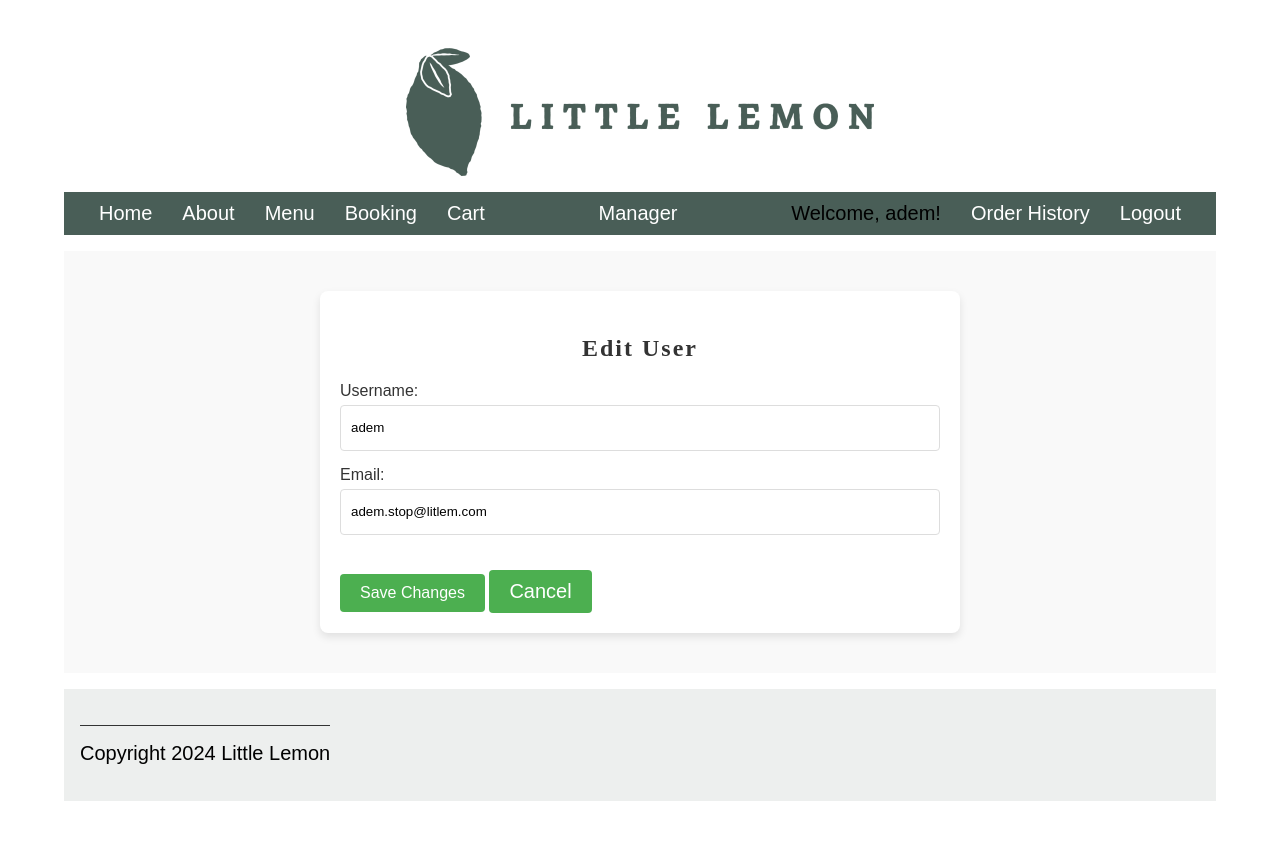
After one commit to vamshiachavelli/littlelemon, a Django app: page /edit_user/3/ in a window 1280 px wide. The commit adds this page. Run offline with Django 5.2, Linux system fonts and the light colour scheme; a user stored in the database is signed in; data comes from the database, SQL or seed files in the repository; both versions use the stored data as it was after the commit.

Commit message:
custome edit, delete, view

```diff
--- a/restaurant/urls.py
+++ b/restaurant/urls.py
@@ -52,6 +52,9 @@ urlpatterns = [
     path('home-clear-manager/', views.home_clear_manager, name='home_clear_manager'),
     path('delivery-crew-list/', views.delivery_crew_list, name='delivery_crew_list'),
     path('remove-delivery-crew/<int:user_id>/', views.remove_delivery_crew, name='remove_delivery_crew'),
+    path('delete_user/<int:user_id>/', views.delete_user_view, name='delete_user'),
+    path('edit_user/<int:user_id>/', views.edit_user_view, name='edit_user'),
+
 
     path('', include(router.urls)),
 
--- a/restaurant/views.py
+++ b/restaurant/views.py
@@ -128,6 +128,30 @@ def user_list_view(request):
     else:
         return render(request, 'login.html', {'error': 'You must be logged in to view this page.'})
 
+@login_required
+@superuser_or_multiple_groups_required(['manager', 'Admin'])
+def delete_user_view(request, user_id):
+    """Delete a user if the current user has the required permissions."""
+    user = get_object_or_404(User, id=user_id)
+    user.delete()
+    return redirect('user_list')
+
+@login_required
+@superuser_or_multiple_groups_required(['manager', 'Admin'])
+def edit_user_view(request, user_id):
+    """Edit a user's details if the current user has the required permissions."""
+    user = get_object_or_404(User, id=user_id)
+
+    if request.method == 'POST':
+        # Update user details from form data
+        user.username = request.POST.get('username')
+        user.email = request.POST.get('email')
+        user.save()
+        return redirect('user_list')  # Redirect to user list after saving
+
+    # Render the edit user form with current user data pre-filled
+    return render(request, 'edit_user.html', {'user': user})
+
 #=======================================================================================================
 # Menu Features
 #=======================================================================================================
@@ -149,6 +173,7 @@ def menu(request): #any one can see whole menu page
         else:
             cart_items = CartItem.objects.none()  # Empty QuerySet if no cart_id in session
             cart_item_ids = set()
+    is_manager_or_superuser = request.user.is_superuser or request.user.groups.filter(name__in=['manager']).exists()
 
     categories = Menu.objects.values('category').distinct()  # Get distinct categories
     menu_items = Menu.objects.all()  # Get all menu items
@@ -157,6 +182,8 @@ def menu(request): #any one can see whole menu page
         'categories': categories,
         'cart_items': cart_items,  # Pass the cart items to the template
         'cart_item_ids': cart_item_ids,  # Pass the set of item ids that are in the cart
+        'is_manager_or_superuser': is_manager_or_superuser,
+
     })
 
 # Single Menu Item View
--- a/static/css/style.css
+++ b/static/css/style.css
@@ -992,14 +992,129 @@ footer p {
 }
 
 /* Group Details Page */
+/* Main Container Styling */
 .group-detail-container {
-  max-width: 900px;
+  padding: 40px;
+  max-width: 600px;
   margin: 0 auto;
-  background-color: white;
-  padding: 20px;
+  background-color: #f9fafc;
   border-radius: 8px;
+  box-shadow: 0 4px 12px rgba(0, 0, 0, 0.1);
+}
+
+/* Page Heading */
+.page-heading {
+  font-size: 28px;
+  color: #333;
+  font-weight: 700;
+  text-align: center;
+  margin-bottom: 30px;
+}
+
+/* Form Group Styling */
+.form-group {
+  margin-bottom: 20px;
+}
+
+.form-group label {
+  font-size: 16px;
+  font-weight: 500;
+  color: #444;
+  margin-bottom: 10px;
+  display: block;
+}
+
+/* Input Field Styling */
+.input-field {
+  width: 100%;
+  padding: 12px;
+  font-size: 16px;
+  border: 1px solid #ccc;
+  border-radius: 4px;
+  transition: border-color 0.3s ease;
+}
+
+.input-field:focus {
+  border-color: #4CAF50;
+  outline: none;
+}
+
+/* Permissions Checkboxes - Card Style */
+.permissions-checkboxes {
+  display: grid;
+  grid-template-columns: repeat(auto-fit, minmax(220px, 1fr));
+  gap: 15px;
+  margin-top: 20px;
+}
+
+.checkbox-container {
+  background-color: #f1f5f8;
+  padding: 15px;
+  border-radius: 6px;
   box-shadow: 0 4px 8px rgba(0, 0, 0, 0.1);
-}
+  transition: transform 0.2s ease, box-shadow 0.2s ease;
+  display: flex;
+  align-items: center;
+  cursor: pointer;
+}
+
+.checkbox-container:hover {
+  transform: translateY(-4px);
+  box-shadow: 0 6px 12px rgba(0, 0, 0, 0.15);
+}
+
+.checkbox-container input[type="checkbox"] {
+  margin-right: 12px;
+  width: 18px;
+  height: 18px;
+  accent-color: #4CAF50;
+  cursor: pointer;
+}
+
+.checkbox-container label {
+  font-size: 16px;
+  color: #333;
+  font-weight: 500;
+  cursor: pointer;
+}
+
+/* Responsive Design */
+@media (max-width: 768px) {
+  .permissions-checkboxes {
+      grid-template-columns: 1fr;
+  }
+}
+
+
+/* Submit Button Styling */
+.submit-btn {
+  width: 100%;
+  padding: 14px 0;
+  font-size: 16px;
+  color: #fff;
+  background-color: #4CAF50;
+  border: none;
+  border-radius: 4px;
+  font-weight: 600;
+  cursor: pointer;
+  transition: background-color 0.3s ease;
+}
+
+.submit-btn:hover {
+  background-color: #45a049;
+}
+
+/* Responsive Design */
+@media (max-width: 768px) {
+  .group-detail-container {
+      padding: 20px;
+  }
+
+  .permissions-checkboxes {
+      grid-template-columns: 1fr;
+  }
+}
+
 
 .permissions-section, .users-section {
   margin-bottom: 30px;
@@ -1988,6 +2088,183 @@ margin-top: 20px;
   padding: 8px;
   font-size: 14px;
 }
+
+/* General Section Styling */
+.user-section {
+  padding: 40px;
+  background-color: #f9f9f9;
+  display: flex;
+  justify-content: center;
+  align-items: center;
+}
+
+.user-content {
+  max-width: 800px;
+  width: 100%;
+  background-color: #ffffff;
+  border-radius: 8px;
+  box-shadow: 0 4px 8px rgba(0, 0, 0, 0.1);
+  padding: 20px;
+}
+
+/* Heading Styling */
+.user-heading {
+  text-align: center;
+  color: #333333;
+  font-size: 24px;
+  margin-bottom: 20px;
+  font-weight: 600;
+}
+
+/* Table Styling */
+.user-table {
+  width: 100%;
+  border-collapse: collapse;
+}
+
+.user-table thead {
+  background-color: #4CAF50;
+  color: white;
+}
+
+.user-table th,
+.user-table td {
+  padding: 12px;
+  text-align: left;
+  border-bottom: 1px solid #dddddd;
+}
+
+.user-table tbody tr:nth-child(even) {
+  background-color: #f2f2f2;
+}
+
+/* Button Styling */
+.delete-button {
+  background-color: #ff4d4d;
+  color: white;
+  border: none;
+  padding: 8px 12px;
+  border-radius: 4px;
+  cursor: pointer;
+  font-size: 14px;
+  transition: background-color 0.3s ease;
+}
+
+.delete-button:hover {
+  background-color: #cc0000;
+}
+
+.cta-button {
+  display: inline-block;
+  background-color: #4CAF50;
+  color: white;
+  padding: 10px 20px;
+  margin-top: 20px;
+  border-radius: 4px;
+  text-align: center;
+  text-decoration: none;
+  transition: background-color 0.3s ease;
+}
+
+.cta-button:hover {
+  background-color: #45a049;
+}
+
+/* Mobile Responsive */
+@media (max-width: 600px) {
+  .user-content {
+      padding: 15px;
+  }
+
+  .user-table th,
+  .user-table td {
+      padding: 10px;
+  }
+
+  .user-heading {
+      font-size: 20px;
+  }
+
+  .cta-button, .delete-button {
+      font-size: 12px;
+      padding: 8px 10px;
+  }
+}
+.edit-section {
+  padding: 40px;
+  background-color: #f9f9f9;
+  display: flex;
+  justify-content: center;
+  align-items: center;
+}
+
+.edit-content {
+  max-width: 600px;
+  width: 100%;
+  background-color: #ffffff;
+  border-radius: 8px;
+  box-shadow: 0 4px 8px rgba(0, 0, 0, 0.1);
+  padding: 20px;
+}
+
+.edit-heading {
+  text-align: center;
+  color: #333333;
+  font-size: 24px;
+  margin-bottom: 20px;
+  font-weight: 600;
+}
+
+.form-group {
+  margin-bottom: 15px;
+}
+
+.form-group label {
+  display: block;
+  font-weight: 500;
+  color: #333333;
+  margin-bottom: 5px;
+}
+
+.form-group input[type="text"],
+.form-group input[type="email"] {
+  width: 100%;
+  padding: 10px;
+  border: 1px solid #dddddd;
+  border-radius: 4px;
+}
+
+.save-button {
+  background-color: #4CAF50;
+  color: white;
+  border: none;
+  padding: 10px 20px;
+  border-radius: 4px;
+  cursor: pointer;
+  font-size: 16px;
+  transition: background-color 0.3s ease;
+}
+
+.save-button:hover {
+  background-color: #45a049;
+}
+/* Edit Button Styling */
+.edit-button {
+  background-color: #4CAF50; /* Green color for edit */
+  color: white;
+  border: none;
+  padding: 8px 12px;
+  border-radius: 4px;
+  cursor: pointer;
+  font-size: 14px;
+  transition: background-color 0.3s ease;
+  text-decoration: none; /* Remove underline if it's a link */
+}
+
+.edit-button:hover {
+  background-color: #45a049; /* Darker green on hover */
+}
+
 /* Responsive Design */
 @media (max-width: 768px) {
   .manage-content {
--- /dev/null
+++ b/templates/edit_user.html
@@ -0,0 +1,33 @@
+{% extends 'base.html' %} {% block title %}Edit User - Little Lemon{% endblock%}
+{% block content %}
+<section class="edit-section">
+  <div class="edit-content">
+    <h1 class="edit-heading">Edit User</h1>
+    <form method="post">
+      {% csrf_token %}
+      <div class="form-group">
+        <label for="username">Username:</label>
+        <input
+          type="text"
+          name="username"
+          id="username"
+          value="{{ user.username }}"
+          required
+        />
+      </div>
+      <div class="form-group">
+        <label for="email">Email:</label>
+        <input
+          type="email"
+          name="email"
+          id="email"
+          value="{{ user.email }}"
+          required
+        />
+      </div>
+      <button type="submit" class="save-button">Save Changes</button>
+      <a href="{% url 'user_list' %}" class="cta-button">Cancel</a>
+    </form>
+  </div>
+</section>
+{% endblock %}
--- a/templates/menu.html
+++ b/templates/menu.html
@@ -64,7 +64,7 @@ Lemon{% endblock %} {% block content %}
           <button type="submit" class="add-to-cart-button">Add to Cart</button>
         </form>
 
-        {% if request.user.is_superuser %}
+        {% if is_manager_or_superuser %}
         <div class="remove-delete">
           <form
             method="POST"
--- a/templates/order_history.html
+++ b/templates/order_history.html
@@ -10,8 +10,8 @@ Little Lemon{%endblock%} {% block content %}
       <h3>Order ID: {{ order.id }}</h3>
       <p><strong>Date:</strong> {{ order.date }}</p>
       <p>
-        <strong>Status:</strong> {% if order.status %}Completed{% else
-        %}Pending{% endif %}
+        <strong>Status:</strong> {% if order.status %} Completed
+        {%else%}Pending{% endif %}
       </p>
       <p><strong>Total Cost:</strong> ${{ order.total }}</p>
 
```
Also changed, not shown: other parts of static/css/style.css (+62 -77 lines), templates/manage_groups.html (+6 -5 lines), templates/user_list.html (+12 -0 lines), db.sqlite3.
